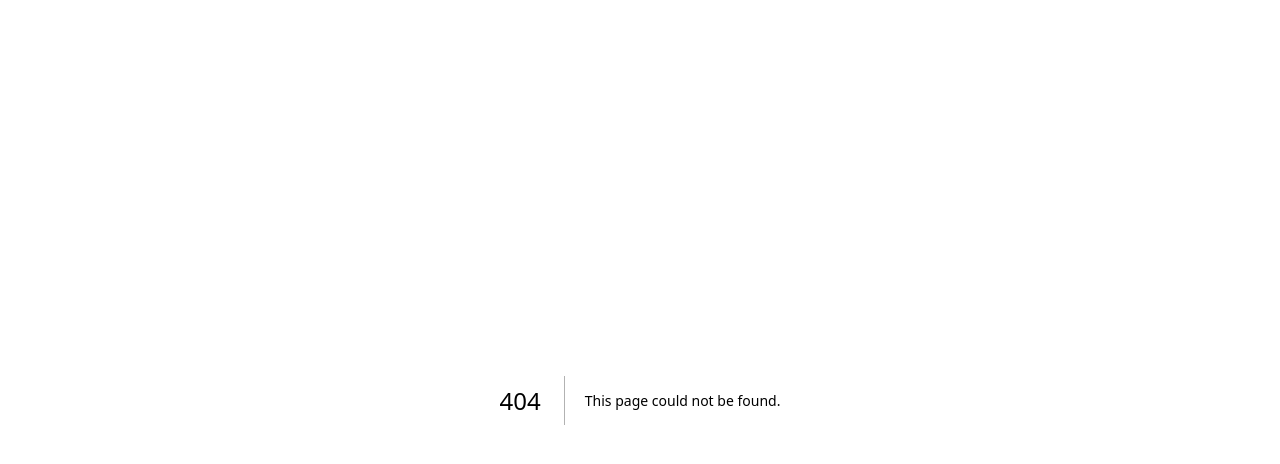
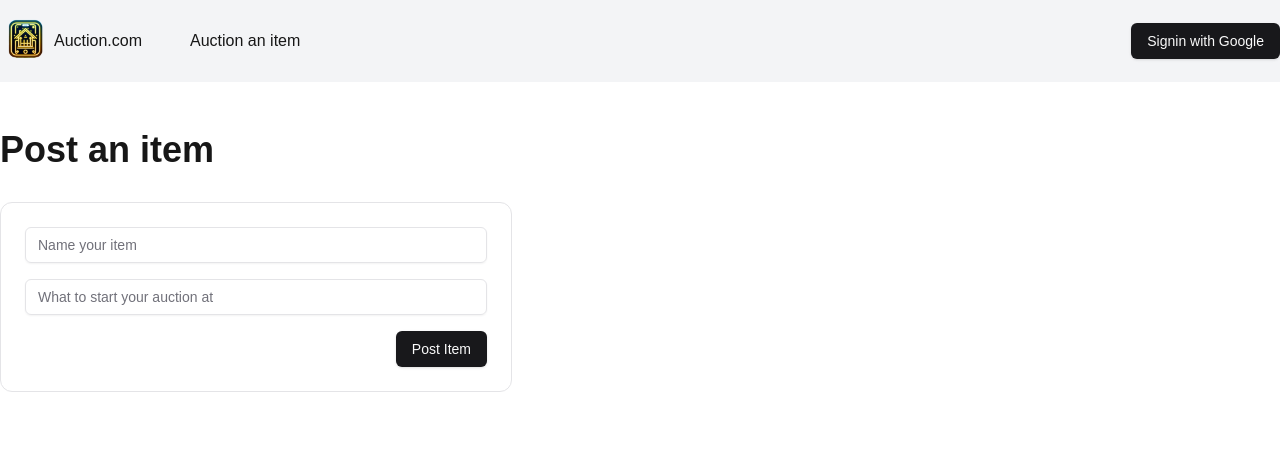
Before and after one commit to osama20200071/Auction, a Next.js app: page /items/create in a window 1280 px wide. Before the commit this address had no page. Shown: the top 464 px of the page. Built offline with nearby package versions, Linux system fonts and the light colour scheme; no server answers.

Commit message:
adding header , create item page, refactor homepage

```diff
--- /dev/null
+++ b/src/app/Header.tsx
@@ -0,0 +1,38 @@
+import { auth } from "@/auth";
+import SignIn from "@/components/Sign-in";
+import { SignOut } from "@/components/Sign-out";
+import Image from "next/image";
+import logo from "./logo.png";
+import React from "react";
+import Link from "next/link";
+
+const Header = async () => {
+  const session = await auth();
+  return (
+    <div className="bg-gray-100 py-4 ">
+      <div className="container flex justify-between  mx-auto">
+        <div className="flex items-center gap-12">
+          <Link href="/" className="flex items-center gap-1 hover:underline">
+            <Image src={logo} width="50" height="50" alt="Logo Image" />
+            Auction.com
+          </Link>
+
+          <div>
+            <Link
+              href="/items/create"
+              className="flex items-center gap-1 hover:underline"
+            >
+              Auction an item
+            </Link>
+          </div>
+        </div>
+        <div className="flex items-center gap-4">
+          <div>{session?.user?.name}</div>
+          <div>{session ? <SignOut /> : <SignIn />}</div>
+        </div>
+      </div>
+    </div>
+  );
+};
+
+export default Header;
--- /dev/null
+++ b/src/app/items/create/actions.ts
@@ -0,0 +1,33 @@
+"use server";
+import { auth } from "@/auth";
+import { database } from "@/db/database";
+import { items } from "@/db/schema";
+
+import { redirect } from "next/navigation";
+
+export async function createItemAction(formData: FormData) {
+  const session = await auth();
+
+  if (!session) {
+    throw new Error("Unauthorized");
+  }
+
+  const user = session.user;
+
+  if (!user || !user.id) {
+    throw new Error("Unauthorized");
+  }
+
+  const price = formData.get("startingPrice") as string;
+  const cents = Math.floor(parseFloat(price) * 100);
+
+  const name = formData.get("name");
+  await database.insert(items).values({
+    name: name as string,
+    startingPrice: cents,
+    userId: user.id,
+  });
+
+  // revalidatePath("/"); we don't need to revalidate the home page
+  redirect("/");
+}
--- /dev/null
+++ b/src/app/items/create/page.tsx
@@ -0,0 +1,27 @@
+import { Button } from "@/components/ui/button";
+import { Input } from "@/components/ui/input";
+import { createItemAction } from "./actions";
+
+export default async function CreatePage() {
+  return (
+    <main className="container mx-auto py-12 space-y-8">
+      <h1 className="text-4xl font-bold">Post an item</h1>
+      <form
+        className="border p-6 rounded-xl max-w-lg space-y-4"
+        action={createItemAction}
+      >
+        <Input required type="text" name="name" placeholder="Name your item" />
+        <Input
+          required
+          type="number"
+          step={0.01}
+          name="startingPrice"
+          placeholder="What to start your auction at"
+        />
+        <Button className="ml-auto flex" type="submit">
+          Post Item
+        </Button>
+      </form>
+    </main>
+  );
+}
--- a/src/app/layout.tsx
+++ b/src/app/layout.tsx
@@ -1,6 +1,7 @@
 import type { Metadata } from "next";
 import localFont from "next/font/local";
 import "./globals.css";
+import Header from "./Header";
 
 const geistSans = localFont({
   src: "./fonts/GeistVF.woff",
@@ -28,6 +29,7 @@ export default function RootLayout({
       <body
         className={`${geistSans.variable} ${geistMono.variable} antialiased`}
       >
+        <Header />
         {children}
       </body>
     </html>
--- a/src/app/page.tsx
+++ b/src/app/page.tsx
@@ -1,10 +1,5 @@
 import { auth } from "@/auth";
-import SignIn from "@/components/Sign-in";
-import { SignOut } from "@/components/Sign-out";
-import { Button } from "@/components/ui/button";
 import { database } from "@/db/database";
-import { items } from "@/db/schema";
-import { revalidatePath } from "next/cache";
 
 export default async function HomePage() {
   const allItems = await database.query.items.findMany();
@@ -16,28 +11,14 @@ export default async function HomePage() {
   if (!user) return null;
 
   return (
-    <main className="container mx-auto py-12">
-      {session ? <SignOut /> : <SignIn />}
-
-      <form
-        action={async (formData) => {
-          "use server";
-          const name = formData.get("name");
-          await database.insert(items).values({
-            name: name as string,
-            userId: user.id as string,
-          });
-
-          revalidatePath("/");
-        }}
-      >
-        <input type="text" name="name" placeholder="Name your item" />
-        <Button type="submit">Post Item</Button>
-        {/* <button type="submit">Place a Bid</button> */}
-      </form>
-      <div>
+    <main className="container mx-auto py-12 space-y-8">
+      <h1 className="text-4xl font-bold">Items For Sale</h1>
+      <div className="grid grid-cols-4 gap-4">
         {allItems.map((item) => (
-          <div key={item.id}>{item.name}</div>
+          <div className="p-6 rounded-xl border" key={item.id}>
+            {item.name}
+            <div>Starting Price: ${item.startingPrice / 100}</div>
+          </div>
         ))}
       </div>
     </main>
--- /dev/null
+++ b/src/components/ui/input.tsx
@@ -0,0 +1,25 @@
+import * as React from "react"
+
+import { cn } from "@/lib/utils"
+
+export interface InputProps
+  extends React.InputHTMLAttributes<HTMLInputElement> {}
+
+const Input = React.forwardRef<HTMLInputElement, InputProps>(
+  ({ className, type, ...props }, ref) => {
+    return (
+      <input
+        type={type}
+        className={cn(
+          "flex h-9 w-full rounded-md border border-input bg-transparent px-3 py-1 text-sm shadow-sm transition-colors file:border-0 file:bg-transparent file:text-sm file:font-medium file:text-foreground placeholder:text-muted-foreground focus-visible:outline-none focus-visible:ring-1 focus-visible:ring-ring disabled:cursor-not-allowed disabled:opacity-50",
+          className
+        )}
+        ref={ref}
+        {...props}
+      />
+    )
+  }
+)
+Input.displayName = "Input"
+
+export { Input }
--- a/src/db/schema.ts
+++ b/src/db/schema.ts
@@ -16,6 +16,7 @@ export const Bids = pgTable("ac_bids", {
 export const items = pgTable("ac_item", {
   id: serial("id").primaryKey(),
   name: text("name").notNull(),
+  startingPrice: integer("startingPrice").notNull().default(0),
   userId: text("userId")
     .notNull()
     .references(() => users.id, { onDelete: "cascade" }),
```
Also changed, not shown: src/app/logo.png (added).
